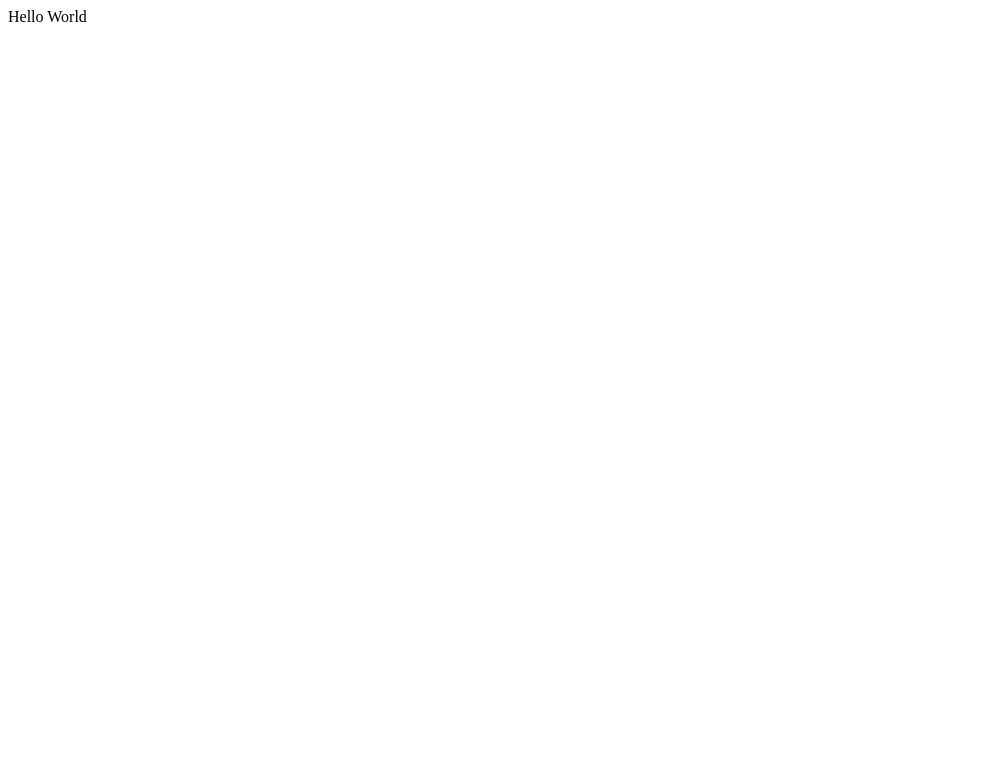
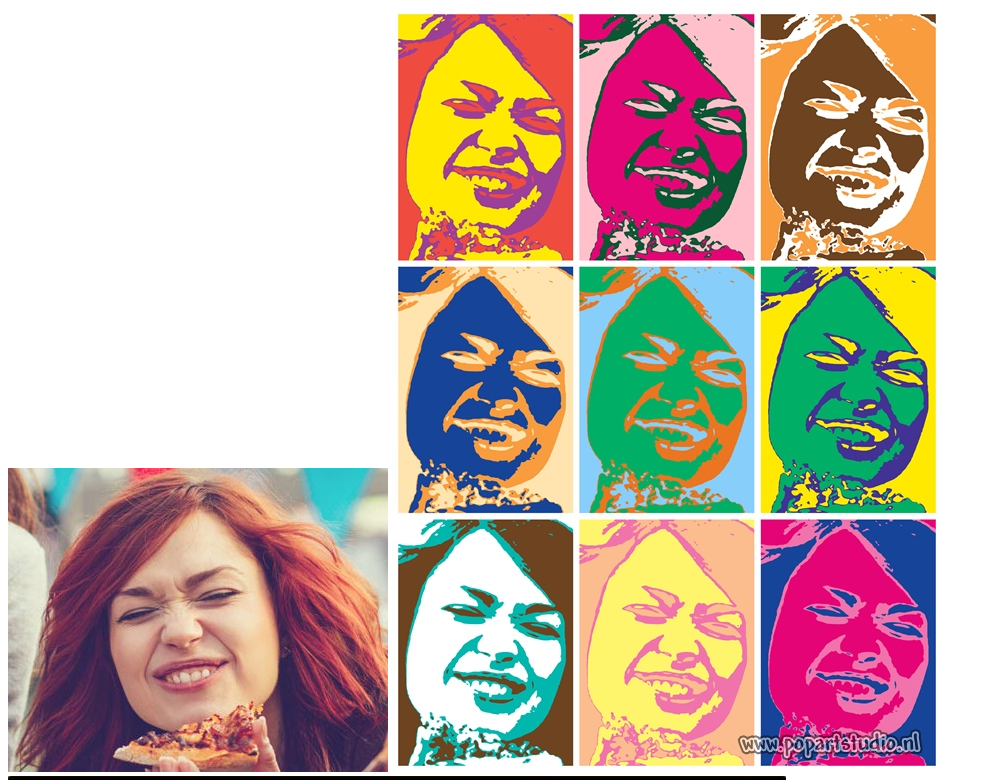
Before and after one commit to farmerajf/pizzafaces, a plain HTML site: page index.html in a window 1280 px wide. Shown: the top 780 px of the page, without its empty margins (0-992 px from the left). Drawn offline with Linux system fonts and the light colour scheme.

Commit message:
Added; Vanilla pizza Pizza pop Pizza note

```diff
--- a/index.html
+++ b/index.html
@@ -1,5 +1,10 @@
 <html>
+	<head>
+		<title>The many faces of Pizzaface</title>
+	</head>
 	<body>
-		Hello World
+		<img src="images/vanillapizza.jpg" />
+		<img src="images/pizzapop.jpg" />
+		<img src="images/pizzanote.png" />
 	</body>
 </html>
```
Also changed, not shown: images/pizzanote.png (added), images/pizzapop.jpg (added), images/vanillapizza.jpg (added).
